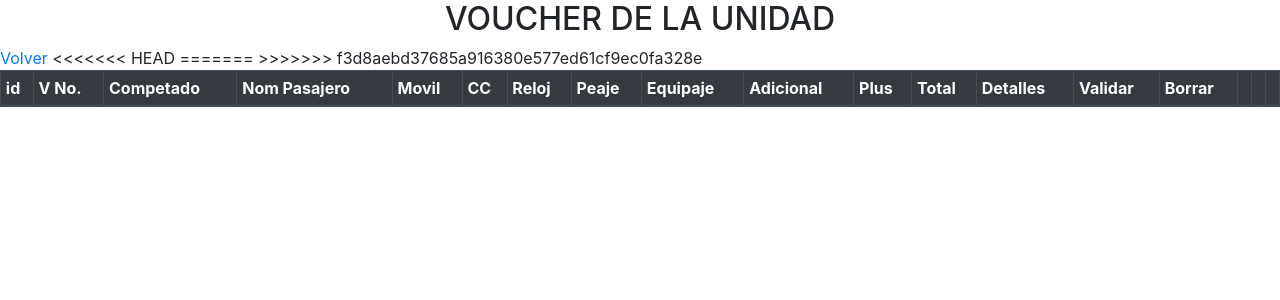
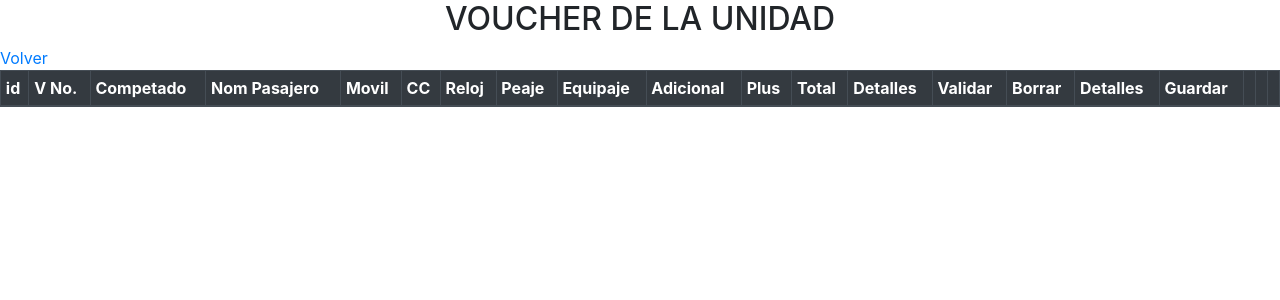
Before and after one commit to fabian145152/00_caja_pampa, a PHP site: page /administrador/voucher/buscador_voucher.php in a window 1280 px wide. Shown: the top 300 px of the page. Run offline with PHP 8.4, Linux system fonts and the light colour scheme; data comes from the database, SQL or seed files in the repository; data that the repository does not hold is empty.

Commit message:
27-03-24--2

```diff
--- a/administrador/voucher/buscador_voucher.php
+++ b/administrador/voucher/buscador_voucher.php
@@ -18,13 +18,13 @@
             });
         }
 
-<<<<<<< HEAD
+        <
         function detalleProduct(cod_voucher) {
             window.location = "detalle_voucher.php?id=" + cod_voucher;
-=======
+
             function updateProduct(cod_voucher) {
                 window.location = "det_desde_busc.php?q=" + cod_voucher;
->>>>>>> f3d8aebd37685a916380e577ed61cf9ec0fa328e
+
             }
 
             function deleteProduct(cod_voucher) {
@@ -100,20 +100,19 @@
             <th>Adicional</th>
             <th>Plus</th>
             <th>Total</th>
-<<<<<<< HEAD
+
             <th>Detalles</th>
             <th>Validar</th>
             <th>Borrar</th>
-            <!--
+
             <th>Detalles</th>
 
             <th>Guardar</th>
-    -->
-=======
+
             <th></th>
             <th></th>
             <th></th>
->>>>>>> f3d8aebd37685a916380e577ed61cf9ec0fa328e
+
 
             <br>
         </thead>
@@ -171,10 +170,6 @@
                 <?php
                 }
                 ?>
-
-                <td> <a class="btn btn-primary btn-sm" href="#" onclick="updateProduct(<?php echo $d['id']; ?>)">Actualizar</td>
-                <td><a class="btn btn-warning btn-sm" href="#" onclick="validateProduct(<?php echo $d['id']; ?>)">Validar</a></td>
-                <td> <a class="btn btn-danger btn-sm" href="#" onclick="deleteProduct(<?php echo $d['id']; ?>)">Eliminar</td>
             </tr>
     </table>
 <?php
```
Also changed, not shown: administrador/voucher/borrar_voucher.php (deleted, +0 -32 lines), 1 other file. Lines whose indentation alone changed are shown as unchanged.
